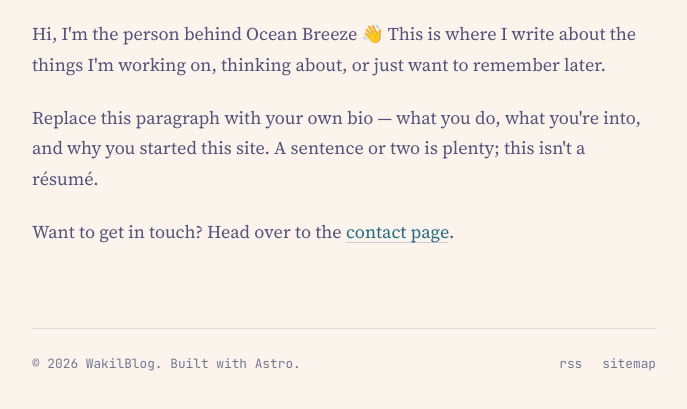
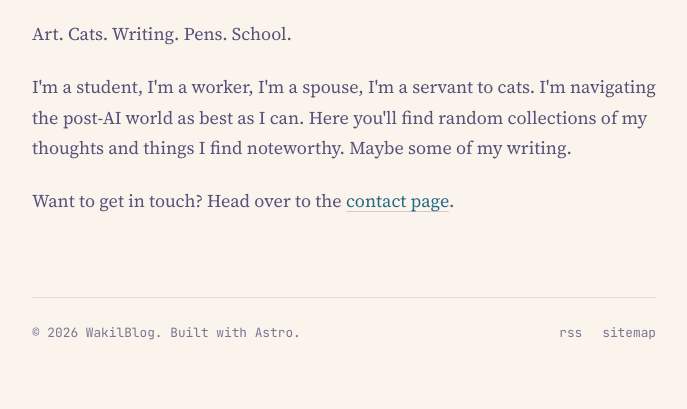
Before and after one commit to ItsWakil/itswakil.github.io, an Astro site: page /about in a window 1280 px wide. Shown: the part 221-630 px from the top of the page, without its empty margins (296-983 px from the left). Built offline with nearby package versions, Linux system fonts and the light colour scheme; Astro itself is replaced by a stand-in of ours.

Commit message:
Update index.astro

```diff
--- a/src/pages/about/index.astro
+++ b/src/pages/about/index.astro
@@ -9,14 +9,10 @@ import BaseLayout from "../../layouts/BaseLayout.astro";
   <h1>About</h1>
   <div class="page-content card">
     <p>
-      Hi, I'm the person behind Ocean Breeze 👋 This is where I write about
-      the things I'm working on, thinking about, or just want to remember
-      later.
+      Art. Cats. Writing. Pens. School.
     </p>
     <p>
-      Replace this paragraph with your own bio — what you do, what you're
-      into, and why you started this site. A sentence or two is plenty; this
-      isn't a résumé.
+      I'm a student, I'm a worker, I'm a spouse, I'm a servant to cats. I'm navigating the post-AI world as best as I can. Here you'll find random collections of my thoughts and things I find noteworthy. Maybe some of my writing.
     </p>
     <p>
       Want to get in touch? Head over to the <a href="/contact/"
```
